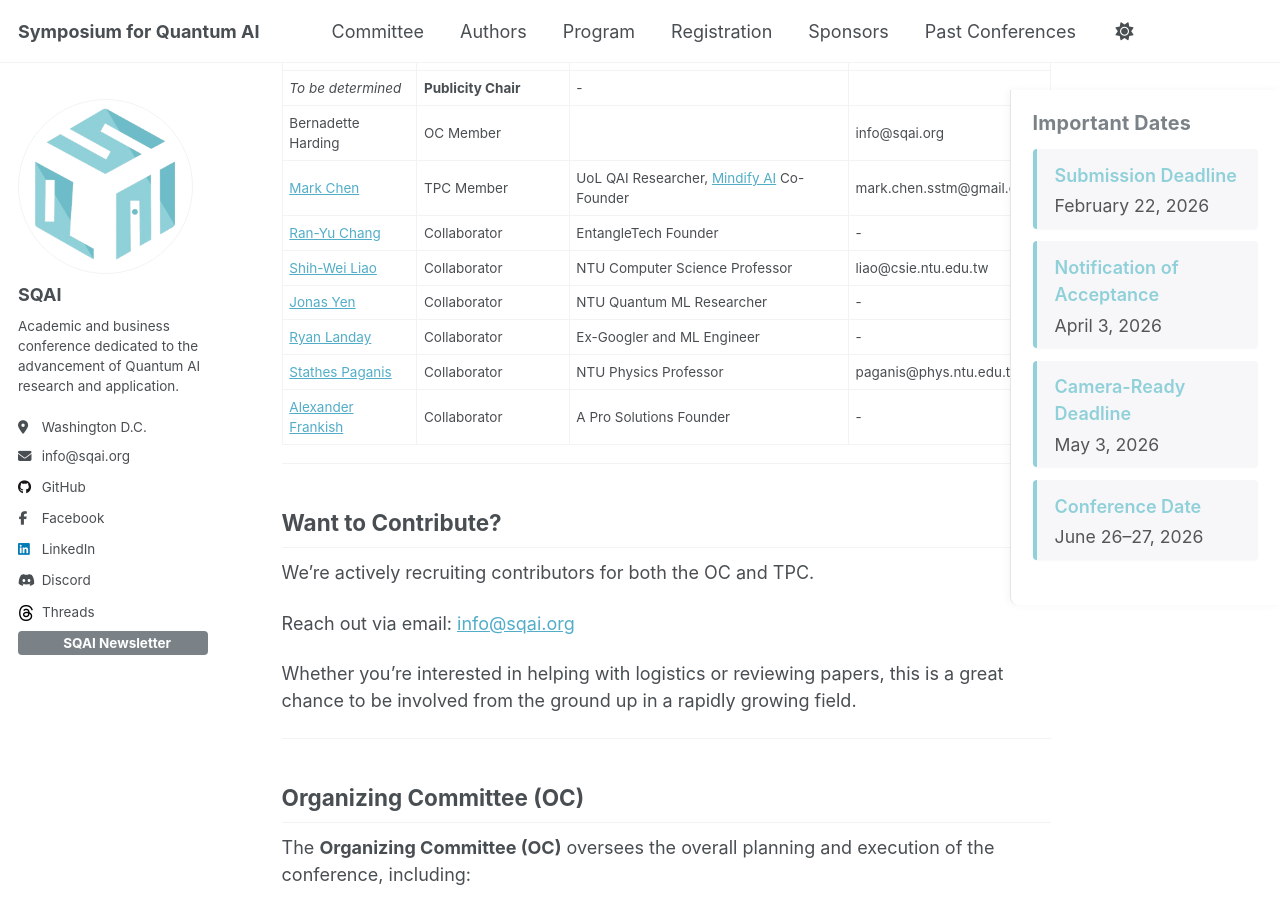
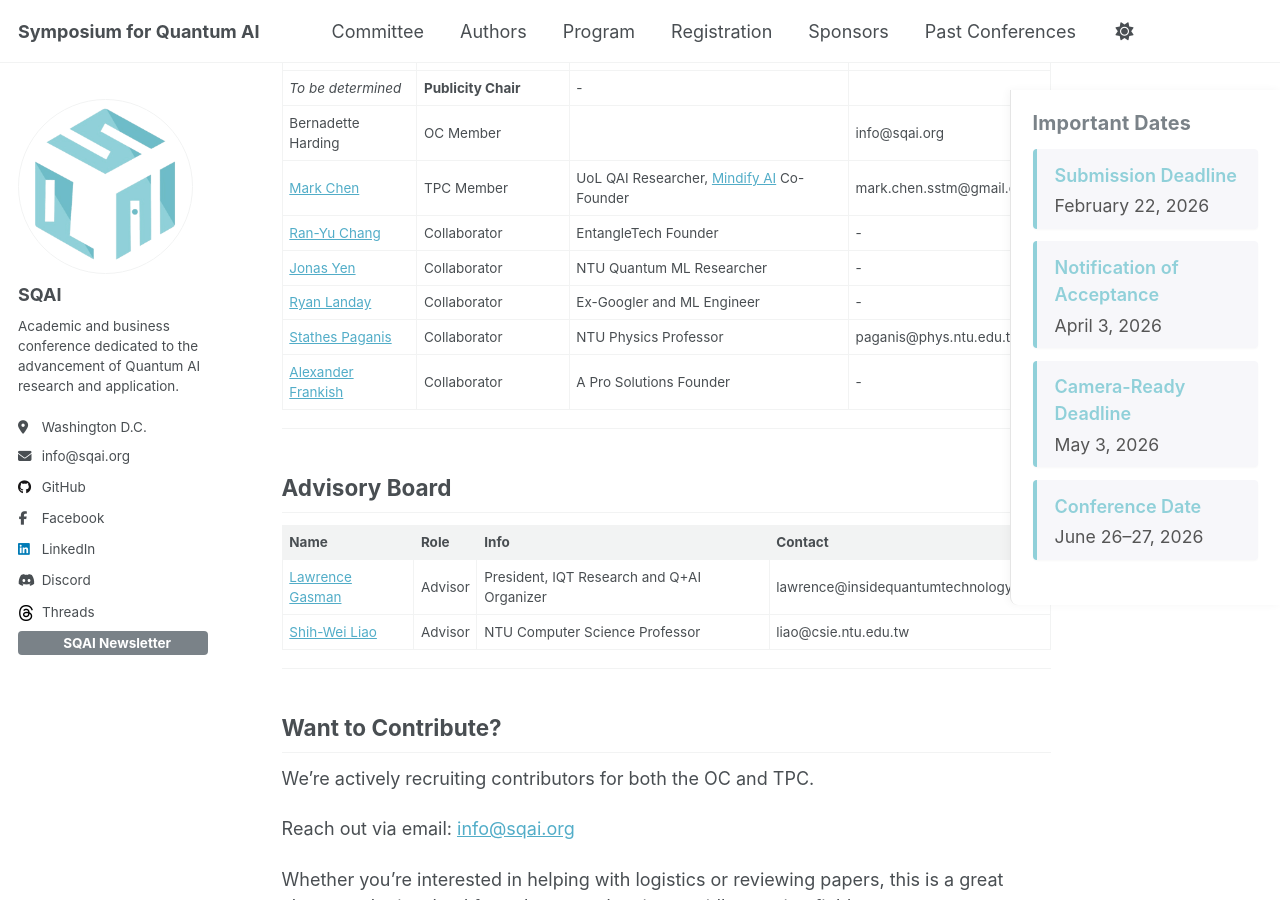
Before and after one commit to danielqnow/QuantumIntelligenceSociety.github.io, a Jekyll site: the page built from _pages/committee.md, in a window 1280 px wide and 900 px high, scrolled down 974 px. Built offline with Jekyll 4.4.1, drawn with Linux system fonts in a browser that asks for light colours; comment, search, counter and statistics services are not loaded.

Commit message:
Add Advisory Board

```diff
--- a/_pages/committee.md
+++ b/_pages/committee.md
@@ -22,11 +22,20 @@ The success of the **Symposium for Quantum AI (SQAI)** depends on the dedication
 | Bernadette Harding | OC Member |  | info@sqai.org |
 | [Mark Chen](https://www.linkedin.com/in/mark-chen-next/) | TPC Member | UoL QAI Researcher, [Mindify AI](https://www.mindifyai.dev/) Co-Founder | mark.chen.sstm@gmail.com |
 | [Ran-Yu Chang](https://www.linkedin.com/in/ran-yu-chang-72a1041b6/) | Collaborator | EntangleTech Founder | - |
-| [Shih-Wei Liao](https://ieeexplore.ieee.org/author/37086846354) | Collaborator | NTU Computer Science Professor | liao@csie.ntu.edu.tw |
 | [Jonas Yen](https://www.facebook.com/profile.php?id=100001078614941) | Collaborator | NTU Quantum ML Researcher | - |
 | [Ryan Landay](https://www.linkedin.com/in/rlanday/) | Collaborator | Ex-Googler and ML Engineer | - |
 | [Stathes Paganis](https://www.phys.ntu.edu.tw/enphysics/paganis.html) | Collaborator | NTU Physics Professor | paganis@phys.ntu.edu.tw |
 | [Alexander Frankish](https://www.linkedin.com/in/alexander-frankish/) | Collaborator | A Pro Solutions Founder | - |
+
+---
+
+## Advisory Board
+
+| Name | Role | Info | Contact |
+|------|------|------|---------|
+| [Lawrence Gasman](https://www.linkedin.com/in/lawrence-gasman-7480511/) | Advisor | President, IQT Research and Q+AI Organizer |  lawrence@insidequantumtechnology.com |
+| [Shih-Wei Liao](https://ieeexplore.ieee.org/author/37086846354) | Advisor | NTU Computer Science Professor | liao@csie.ntu.edu.tw |
+
 
 ---
 
```
